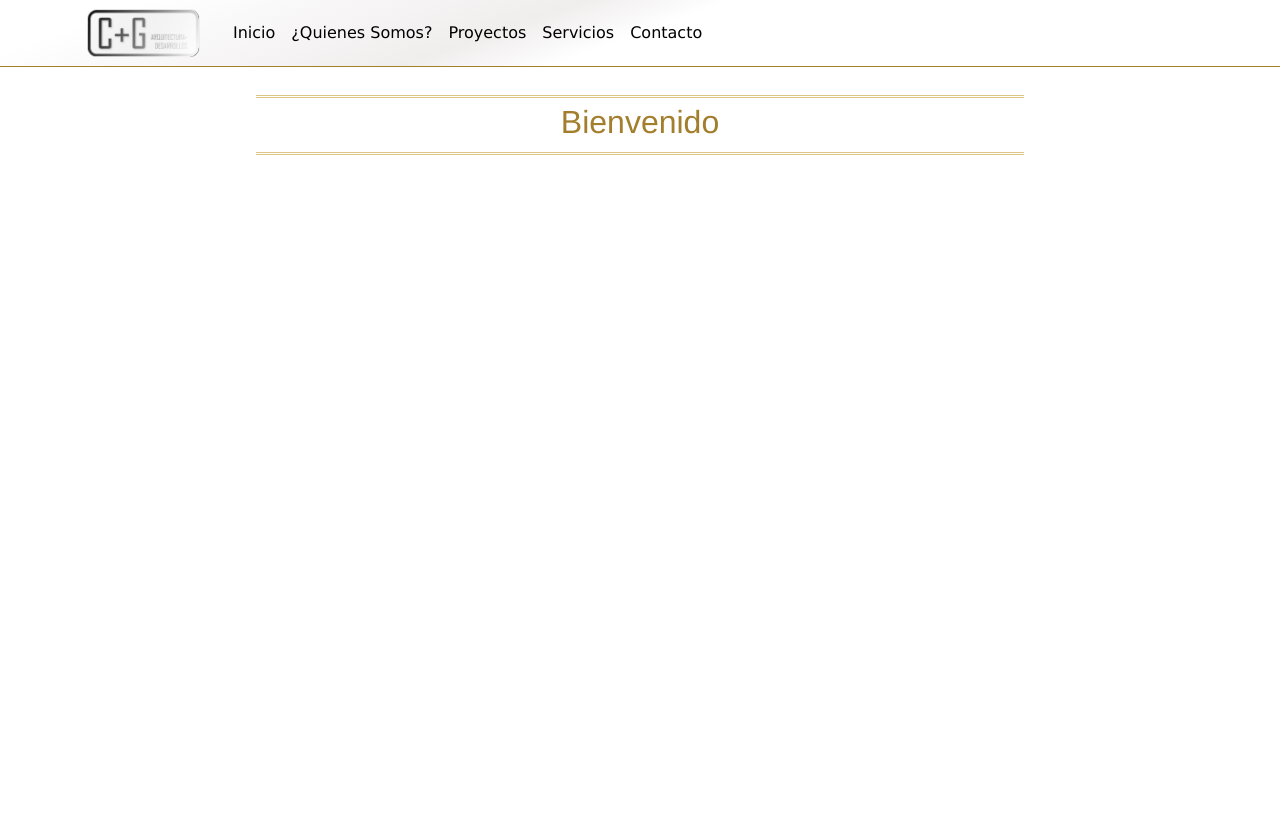
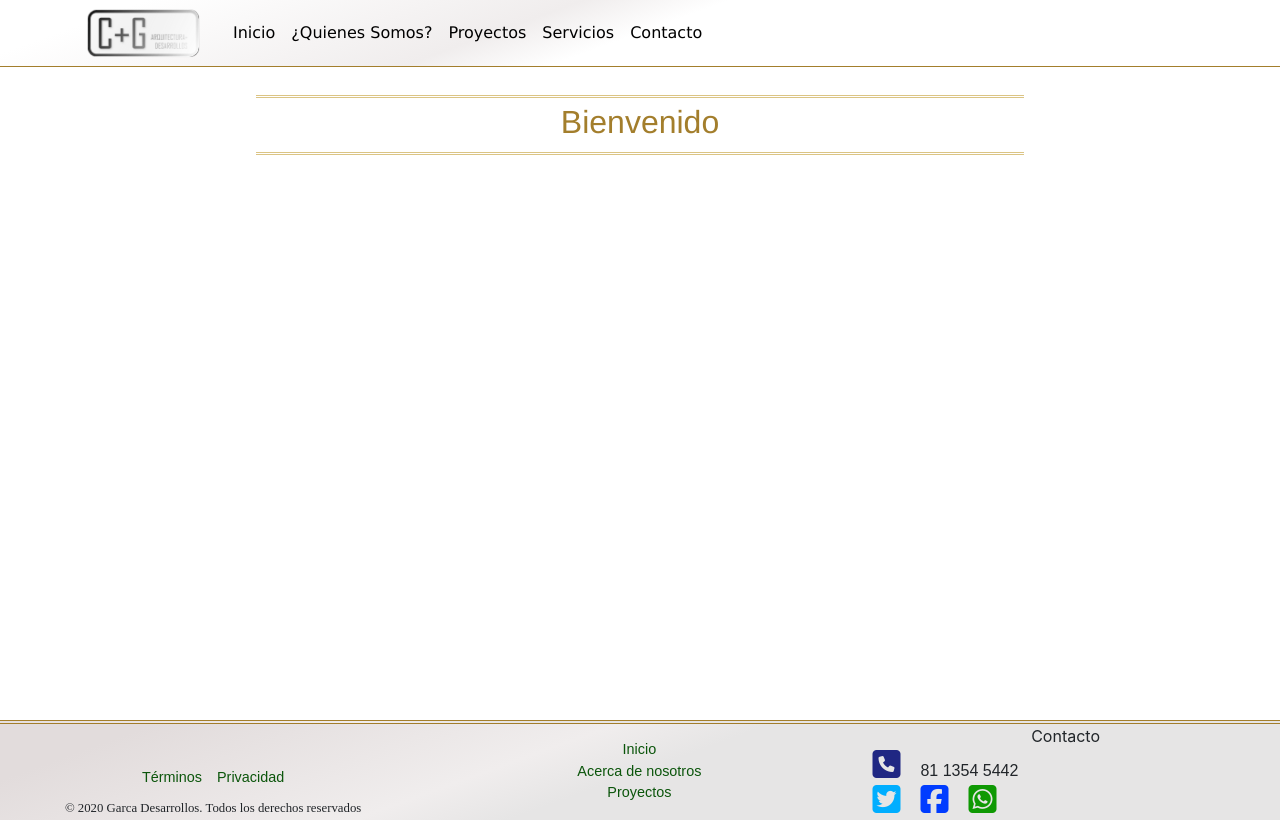
Before and after one commit to AlphaFG00/CG-Arquitectos, a Vue app in the folder cg/: page / in a window 1280 px wide. Built offline with nearby package versions, Linux system fonts and the light colour scheme.

Commit message:
Pie de pagina agregado

```diff
--- a/cg/public/index.html
+++ b/cg/public/index.html
@@ -5,8 +5,9 @@
     <meta http-equiv="X-UA-Compatible" content="IE=edge">
     <meta name="viewport" content="width=device-width,initial-scale=1.0">
     <link rel="icon" href="<%= BASE_URL %>favicon.ico">
+    <script src="https://kit.fontawesome.com/60029ec99f.js" crossorigin="anonymous"></script>
 <!--    <link rel="stylesheet" href="https://stackpath.bootstrapcdn.com/bootstrap/4.4.1/css/bootstrap.min.css" integrity="sha384-Vkoo8x4CGsO3+Hhxv8T/Q5PaXtkKtu6ug5TOeNV6gBiFeWPGFN9MuhOf23Q9Ifjh" crossorigin="anonymous">-->
-    <title>cg</title>
+    <title>Garca Desarrollos</title>
   </head>
   <body>
     <noscript>
@@ -16,3 +17,4 @@
     <!-- built files will be auto injected -->
   </body>
 </html>
+CountPragma25
--- a/cg/src/App.vue
+++ b/cg/src/App.vue
@@ -15,7 +15,6 @@
               <b-nav-item :to="{name: 'Contacto'}" >Contacto</b-nav-item>
           </b-navbar-nav>
         </b-collapse>
-
       </b-container>
     </b-navbar>
 
@@ -23,10 +22,23 @@
 
     <footer class="foot-body">
       <div class="foot-top">
+        <a>Términos</a><a>Privacidad</a>
+        <p class="rights-reserved">© 2020 Garca Desarrollos. Todos los derechos reservados</p>
       </div>
       <div class="foot-mid">
+        <a>Inicio</a>
+        <a>Acerca de nosotros</a>
+        <a>Proyectos</a>
       </div>
       <div class="foot-bot">
+        <p class="foot-contacto">Contacto</p>
+        <span>
+          <i class="fas fa-phone-square tel-ico"></i>
+          <p class="numtel">81 1354 5442</p>
+        </span>
+        <i class="fab fa-twitter-square"></i>
+        <i class="fab fa-facebook-square"></i>
+        <i class="fab fa-whatsapp-square"></i>
       </div>
     </footer>
   </div>
@@ -97,32 +109,136 @@ font-family: "Lucida Sans Unicode", "Lucida Grande", sans-serif;
 }
 
 .foot-body{
+  position: absolute;
   width: 100vw;
-  background-color: darkgreen;
-  height: 95px;
-  display: none;
-}
-.foot-top{
-  display: inline-block;
-  right: 0;
-  width: 34vw;
-  height: 70px;
-  background-color: red;
+  max-width: 100%;
+  margin: 0;
+  padding: 0;
+  background: linear-gradient(160deg, rgb(226, 220, 220) 10%,rgb(240, 237, 237) 40%, rgb(230, 229, 229)50%);
+  border-top: double 4px #A37e2c;
+  height: 100px;
+
 }
 
+.foot-top{
+  position: absolute;
+  left: 0;
+  display: inline-block;
+  width: 33.3%;
+  height: 95px;
+  margin: 0;
+  text-align: center;
+}
+.foot-top .rights-reserved{
+  text-align: center;
+  display:block;
+  font-family:'Times New Roman', Times, serif;
+  font-size: .8em;
+  margin-top: .8em;
+  margin-bottom: 0;
+}
+
+.foot-top a{
+  display: inline-block;
+  margin-top: 3em !important;
+  font-family:Arial, Helvetica, sans-serif;
+  color: rgb(11, 85, 11) !important;
+  font-size: .90em;
+}
+
+.foot-top a:hover{
+  font-family:Arial, Helvetica, sans-serif;
+  color: rgb(12, 170, 243) !important;
+  cursor: pointer;
+  transition: .4s;
+}
+
+.foot-top>a:nth-child(1){
+  margin-right: 15px;
+}
 .foot-mid{
+  position: absolute;
+  left: 33.3%;
   display: inline-block;
-  right: 0;
-  width: 32vw;
-  height: 70px;
-  background-color:blue;
+  width: 33.3%;
+  height: 95px;
+  text-align: center;
+}
+
+.foot-mid a{
+  display:block;
+  width: auto;
+  font-family:Arial, Helvetica, sans-serif;
+  color: rgb(11, 85, 11) !important;
+  font-size: .90em;
+  margin-left: 30%;
+  margin-right: 30%;
+}
+
+.foot-mid a:nth-child(1){
+  margin-top: 15px;
+}
+
+.foot-mid a:hover{
+  font-family:Arial, Helvetica, sans-serif;
+  color: rgb(12, 170, 243) !important;
+  cursor: pointer;
+  transition: .4s;
 }
 
 .foot-bot{
+  position: absolute;
+  left: 66.6%;
   display: inline-block;
-  right: 0;
-  width: 34vw;
-  height: 70px;
-  background-color: yellow;
+  width: 33.3%;
+  height: 95px;
+}
+
+.foot-bot i{
+  display: inline-block;
+  font-size: 2em;
+  color: black;
+  margin:0;
+}
+
+.foot-bot span .tel-ico{
+  color: rgb(32, 39, 131) !important;
+  margin-left: 20px;
+}
+
+.foot-bot .foot-contacto{
+  text-align: center;
+  display: block;
+  margin: 0;
+}
+
+.foot-bot span{
+  display: inline-block;
+  width: 100%;
+}
+
+.foot-bot span .numtel{
+  display: inline-block;
+  text-align: center;
+  font-family:Arial, Helvetica, sans-serif;
+  margin-bottom: 0;
+  margin-right: 30%;
+  margin-left:20px;
+}
+
+.foot-bot>i{
+  margin-left: 20px;
+}
+
+.foot-bot i:nth-child(3){
+  color: rgb(0, 174, 255);
+}
+
+.foot-bot i:nth-child(4){
+  color: rgb(0, 60, 255);
+}
+
+.foot-bot i:nth-child(5){
+  color: rgb(15, 153, 3);
 }
 </style>
```
